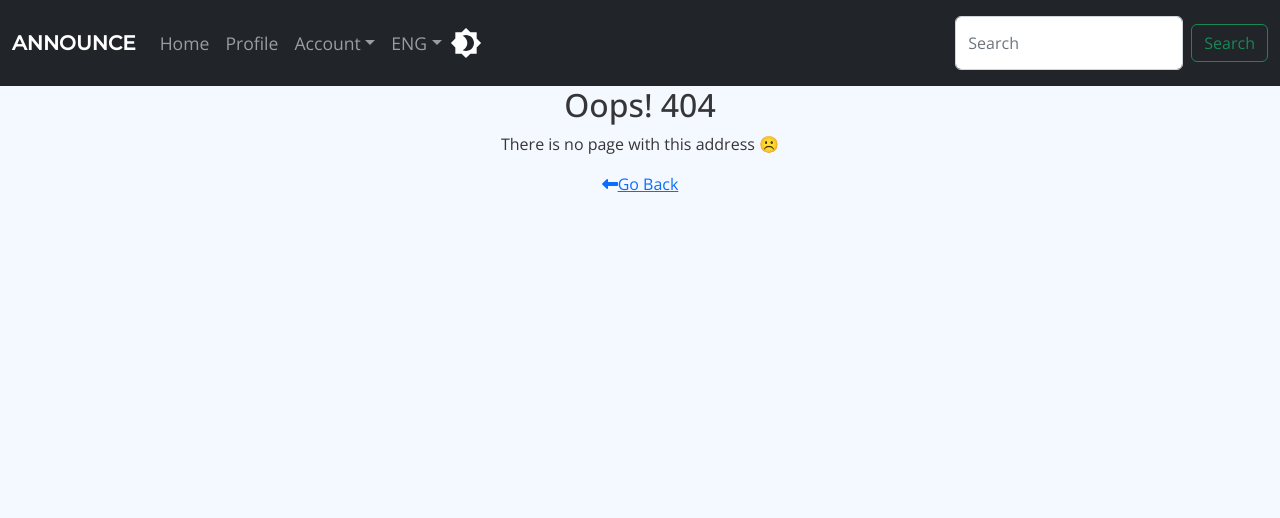
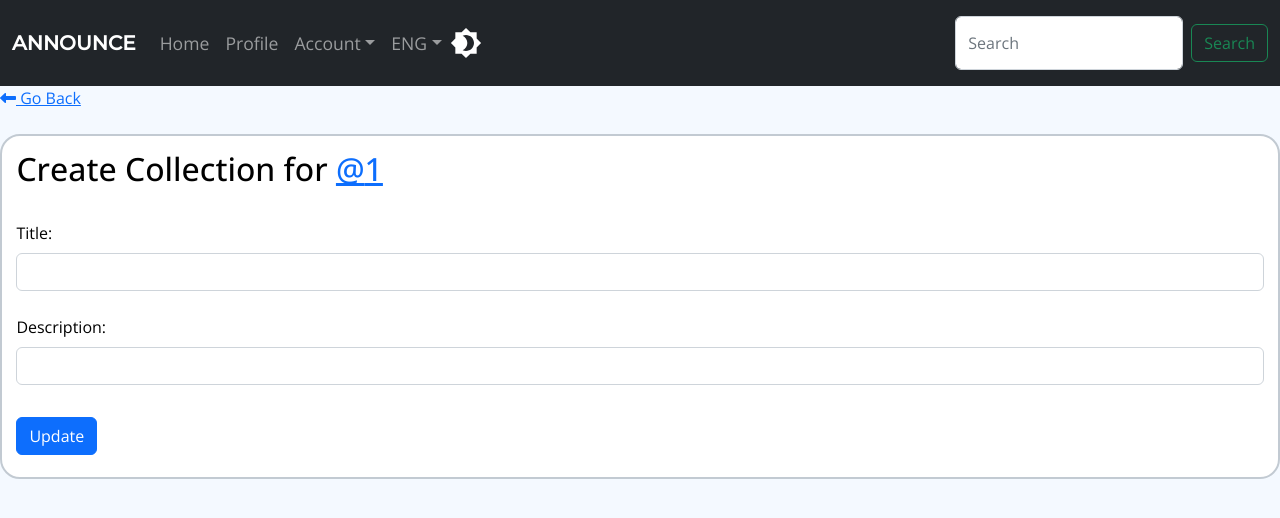
Before and after one commit to DostovS/course-project, a React (Create React App) app in the folder client/: page /collection/1/1/update in a window 1280 px wide. Before the commit this address had no page. Shown: the top 518 px of the page. Built offline with nearby package versions, Linux system fonts and the light colour scheme; no server answers.

Commit message:
add delete/edit collection

```diff
--- a/client/src/App.js
+++ b/client/src/App.js
@@ -18,6 +18,7 @@ import Item from './components/Item/Item';
 import UserPage from './pages/UserPage';
 import CollectionItems from './pages/CollectionItem';
 import CreateCollection from './pages/CreateCollection'
+import UpdateItemPage from './pages/UpdateItemPage';
 function App() {
   const[loading, setLoading] = useState(false);
   useEffect(()=>{
@@ -52,11 +53,15 @@ function App() {
             <Route path="/collection">
             <Route
               path="/collection/create/:username"
-              element={<CreateCollection /> }
+              element={<CreateCollection />}
             />
             <Route
               path="/collection/:collectionID"
               element={<CollectionItems />}
+            />
+            <Route
+              path="/collection/:username/:collectionID/update"
+              element={<UpdateItemPage />}
             />
           </Route>
           <Route path="/item">
--- a/client/src/components/Collection/Collection.js
+++ b/client/src/components/Collection/Collection.js
@@ -15,19 +15,25 @@ export default function Collection(props) {
   return (
     <>
       <BaseCard>
-      <div className="d-flex justify-content-between">
-      <div className="d-flex justify-content-between">
+        <div className="d-flex justify-content-between">
           <h3>{props.collection.title}</h3>
           <CollectionControls collection={props.collection} />
         </div>
+        <Link to="/">@{props.collection.username}</Link>
+        <br />
+        <p>
+          Description:{" "}
+          {props.collection.description.trim === ""
+            ? props.collection.description
+            : "No description."}
+        </p>
         <p>Number of Items: {length} items</p>
-          <Link
+        <Link
           to={`/collection/${props.collection._id}`}
           className="btn btn-secondary mt-3"
-          >
-            Items List
-          </Link>
-      </div>
+        >
+          Items List
+        </Link>
       </BaseCard>
     </>
   );
--- a/client/src/components/Collection/CollectionControls.js
+++ b/client/src/components/Collection/CollectionControls.js
@@ -1,8 +1,17 @@
 import Dropdown from "react-bootstrap/Dropdown";
 import { FontAwesomeIcon } from "@fortawesome/react-fontawesome";
 import { faEllipsisVertical } from "@fortawesome/free-solid-svg-icons";
-
+import axios from '../../plugins/axios';
 export default function CollectionControls(props) {
+  async function deleteCollection() {
+    let confirmDelete = window.confirm(`Delete collection "${props.collection.title}"?`);
+    if (confirmDelete) {
+        axios.delete(`delete/collection/${props.collection._id}`);
+        window.location.reload();
+    }else{
+        return false;
+    }
+  }
   return (
     <Dropdown>
       <Dropdown.Toggle
@@ -19,8 +28,17 @@ export default function CollectionControls(props) {
         >
           Add Item
         </Dropdown.Item>
-        <Dropdown.Item href="#/action-2">Edit Item</Dropdown.Item>
-        <Dropdown.Item href="#/action-3" className="delete-control">Delete Item</Dropdown.Item>
+        <Dropdown.Item
+          href={`/collection/${props.collection.username}/${props.collection._id}/update`}
+        >
+          Edit Item
+        </Dropdown.Item>
+        <Dropdown.Item
+          className="delete-control"
+          onClick={deleteCollection}
+        >
+          Delete Item
+        </Dropdown.Item>
       </Dropdown.Menu>
     </Dropdown>
   );
--- /dev/null
+++ b/client/src/pages/UpdateItemPage.js
@@ -0,0 +1,95 @@
+import { Link, useParams } from "react-router-dom";
+import { useState, useEffect } from "react";
+import { FontAwesomeIcon } from "@fortawesome/react-fontawesome";
+import { faLeftLong } from "@fortawesome/free-solid-svg-icons";
+import { useNavigate } from "react-router-dom";
+import axios from "../plugins/axios";
+import BaseCard from "../components/UI/BaseCard/BaseCard";
+import Loader from "../components/UI/Loader";
+
+export default function UpdateItemPage() {
+  const navigate = useNavigate();
+  let { collectionID, username } = useParams();
+  const [dataUploading, setDataUploading] = useState(false);
+
+  //Inputs
+  const [title, setTitle] = useState("");
+  const [description, setDescription] = useState("");
+
+  useEffect(() => {
+    const getCollections = async () => {
+      const res = await axios.get(`collection/${collectionID}`);
+      setTitle(res.data.title);
+      setDescription(res.data.description);
+    };
+    getCollections();
+    // eslint-disable-next-line react-hooks/exhaustive-deps
+  }, []);
+
+  const handleUpdate = async (e) => {
+    e.preventDefault();
+    setDataUploading(true);
+    await axios.put(`update/collection/${collectionID}`, {
+      title: title,
+      description: description,
+    });
+    navigate(`/collection/${collectionID}`);
+  };
+
+  return (
+    <>
+      <Link to="" className="link-back" onClick={() => navigate(-1)}>
+        <FontAwesomeIcon icon={faLeftLong} /> Go Back
+      </Link>
+      {dataUploading ? (
+        <Loader />
+      ) : (
+        <BaseCard>
+          <form>
+            <h2>
+              Create Collection for{" "}
+              <Link to={`/user/${username}`}>@{username}</Link>
+            </h2>
+            <div className="form-item">
+              <br />
+              <label className="form-label" htmlFor="title">
+                Title:
+              </label>
+              <input
+                className="form-control"
+                type="text"
+                value={title}
+                required
+                onChange={(e) => {
+                  setTitle(e.target.value);
+                }}
+              />
+            </div>
+            <div className="form-item">
+              <br />
+              <label className="form-label" htmlFor="description">
+                Description:
+              </label>
+              <input
+                className="form-control"
+                type="text"
+                value={description}
+                required
+                onChange={(e) => {
+                  setDescription(e.target.value);
+                }}
+              />
+            </div>
+            <br />
+            <button
+              className="btn btn-primary btn-submit"
+              onClick={handleUpdate}
+            >
+              Update
+            </button>
+          </form>
+        </BaseCard>
+      )}
+    </>
+  );
+}
```
